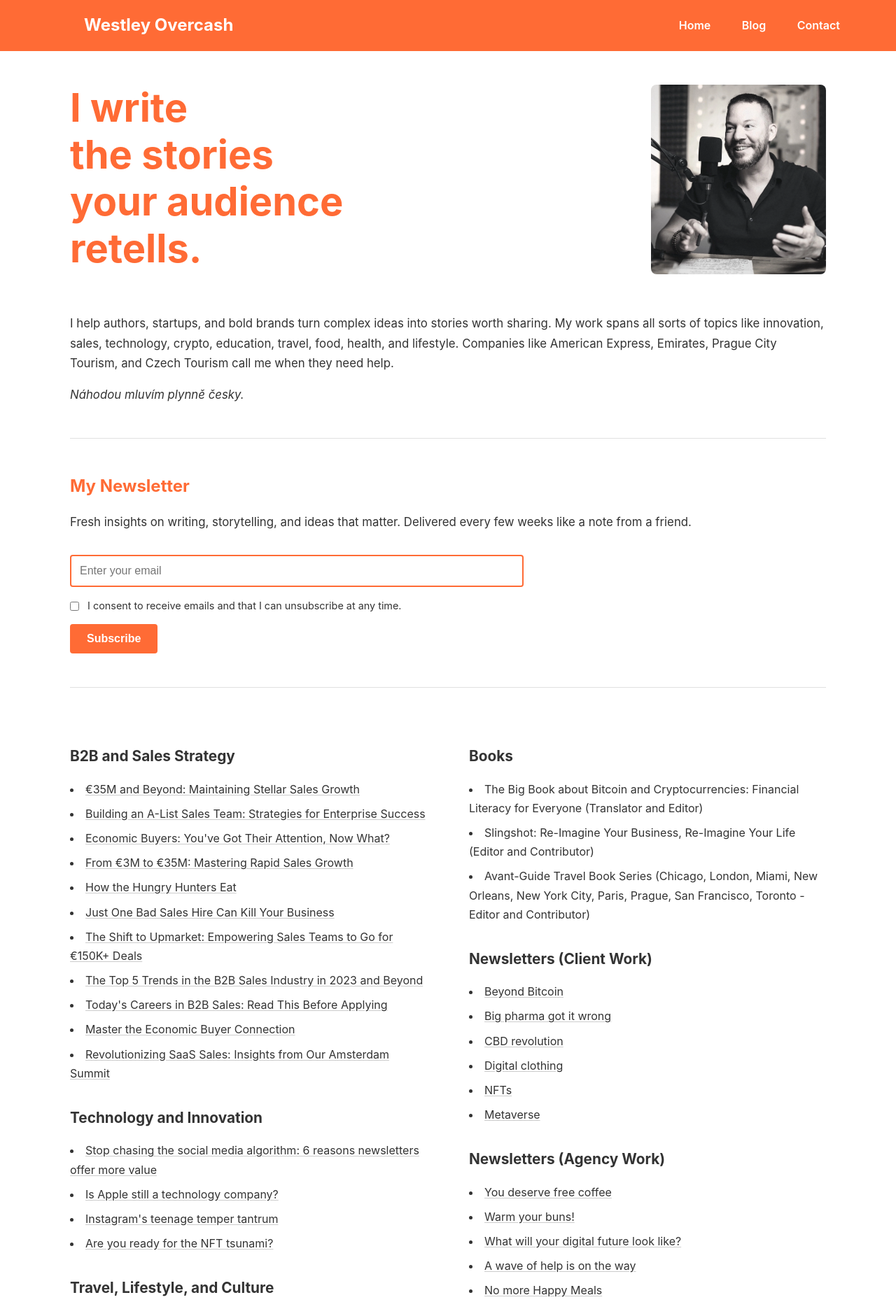
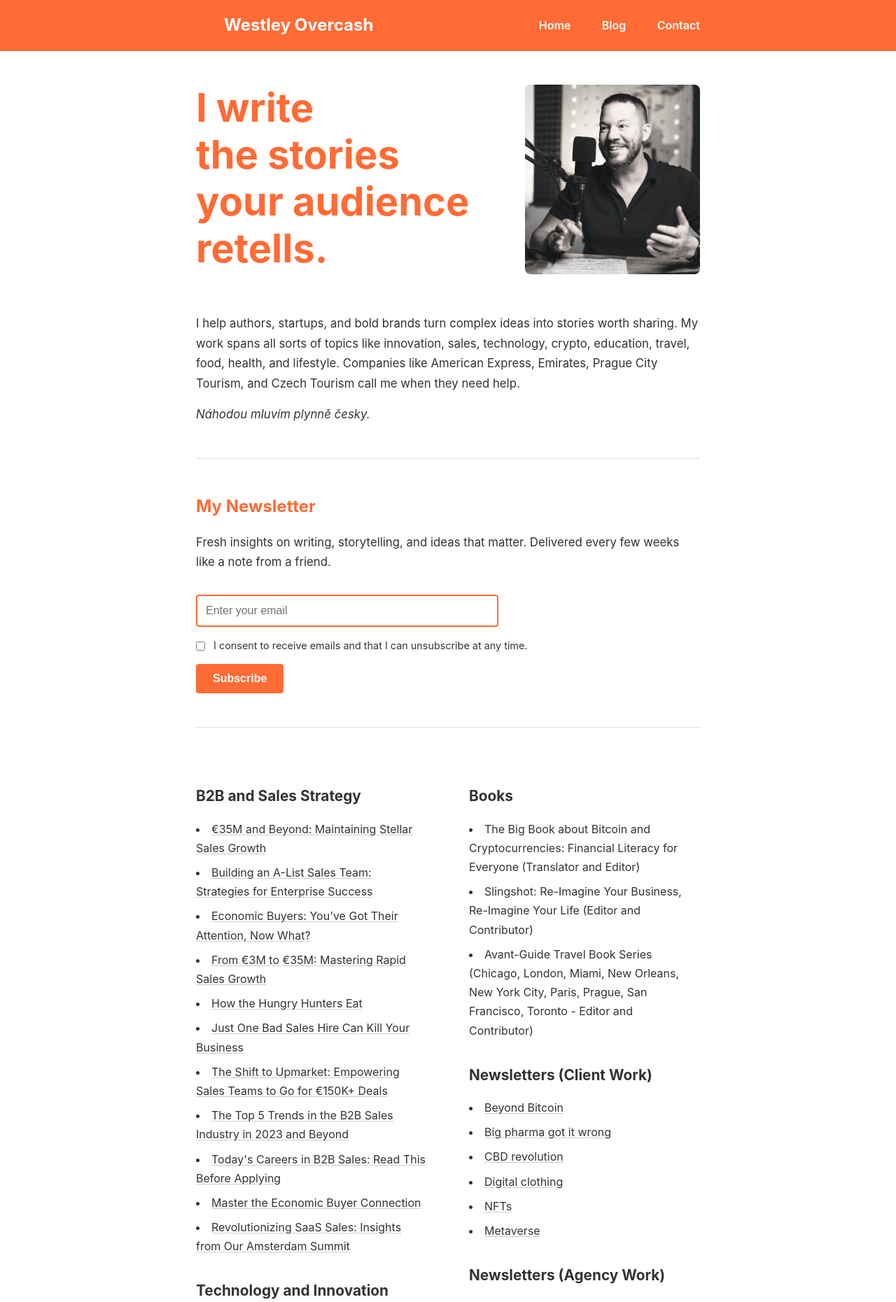
Before and after one commit to westleyovercash/westleyovercash.github.io, a Jekyll site: the page built from index.md, in a window 1280 px wide. Shown: the top 1861 px of the page at 70% size. Built offline with Jekyll 4.4.1, drawn with Linux system fonts in a browser that asks for light colours.

Commit message:
Update default.html

```diff
--- a/_layouts/default.html
+++ b/_layouts/default.html
@@ -8,24 +8,10 @@
   <link rel="apple-touch-icon" href="/assets/css/images/westley-overcash-favicon.png">
 
   <style>
-    /* Nuclear option: Kill ALL Jekyll theme wrappers */
-    .wrapper, .page-content, .site-content, .container, .post-content {
-      max-width: none !important;
-      width: 100% !important;
-      padding: 0 !important;
-      margin: 0 !important;
-    }
-
     * {
       margin: 0;
       padding: 0;
       box-sizing: border-box;
-    }
-
-    html, body {
-      width: 100%;
-      max-width: 100%;
-      overflow-x: hidden;
     }
 
     html {
@@ -48,7 +34,7 @@
     }
 
     nav {
-      max-width: 1200px;
+      max-width: 800px;
       margin: 0 auto;
       padding: 0 40px;
       display: flex;
@@ -75,9 +61,9 @@
     }
 
     main {
-      max-width: 1200px;
+      max-width: 800px;
       margin: 0 auto;
-      padding: 0 60px 4rem 60px;
+      padding: 0 40px 4rem 40px;
       width: 100%;
     }
 
```
